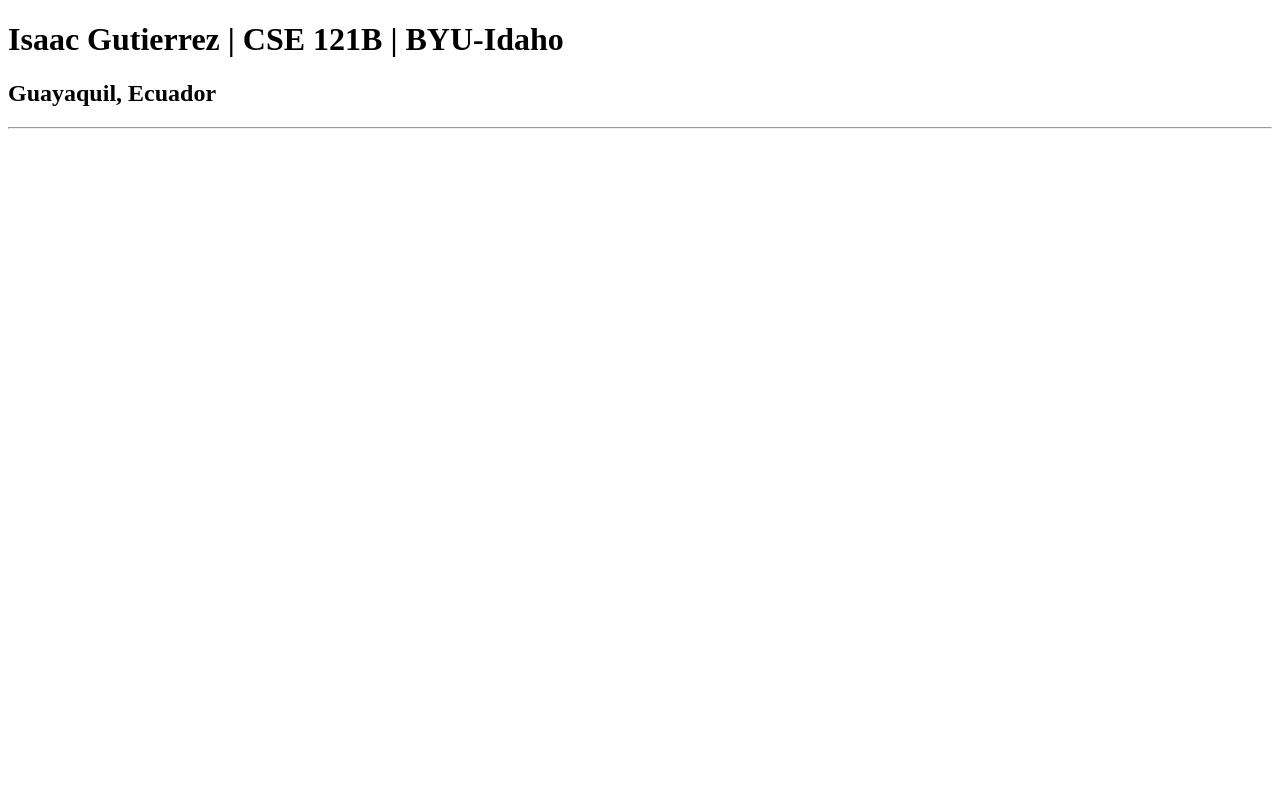
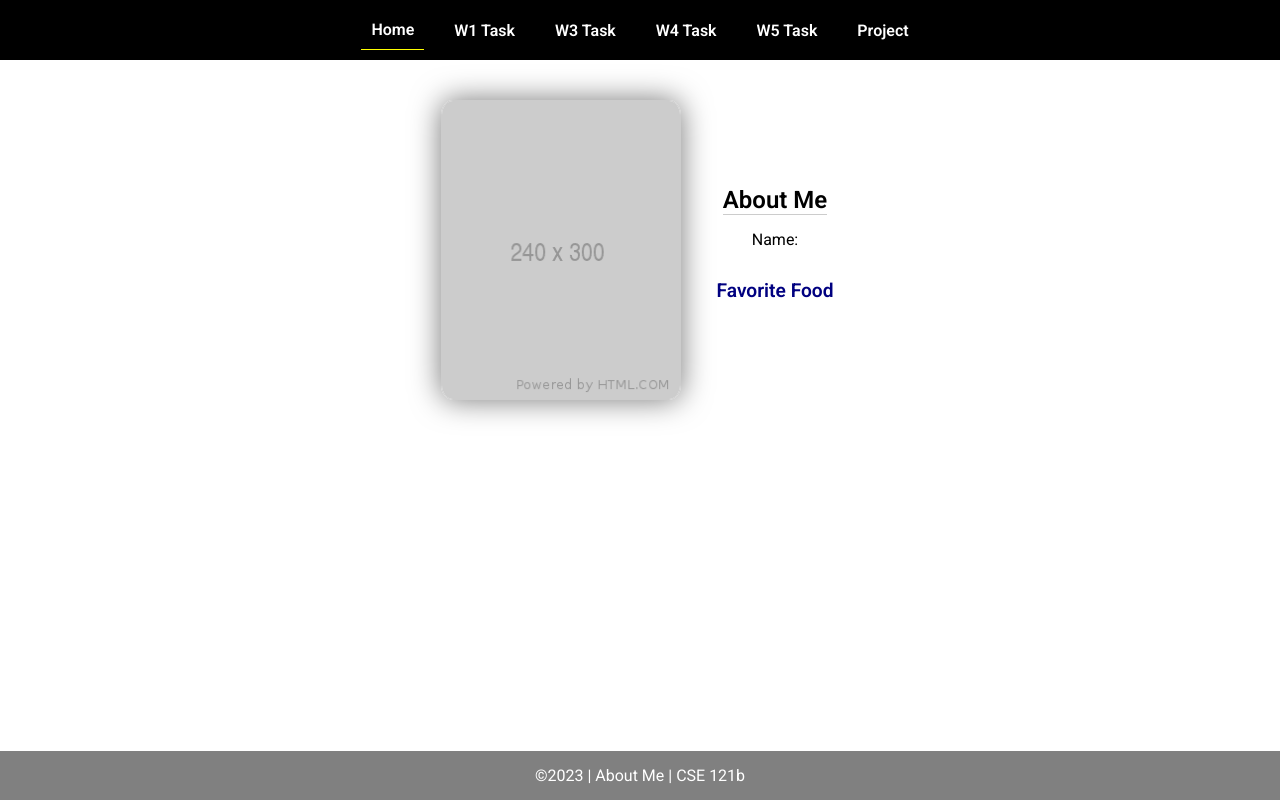
Before and after one commit to ingisaacgutierrez/cse121b, a plain HTML site: page index.html in a window 1280 px wide. Drawn offline with Linux system fonts and the light colour scheme.

Commit message:
setup files for week 2 assigment

```diff
--- a/index.html
+++ b/index.html
@@ -1,13 +1,45 @@
 <!DOCTYPE html>
 <html lang="en">
+
 <head>
-    <meta charset="UTF-8">
-    <meta name="viewport" content="width=device-width, initial-scale=1.0">
-    <title>Isaac Gutierrez | CSE 121B | BYU-Idaho</title>
+  <meta charset="UTF-8">
+  <meta name="viewport" content="width=device-width, initial-scale=1.0">
+  <title>About Me | CSE 121b | W02: Programming Tasks</title>
+  <link rel="preconnect" href="https://fonts.googleapis.com">
+  <link rel="preconnect" href="https://fonts.gstatic.com" crossorigin>
+  <link href="https://fonts.googleapis.com/css2?family=Roboto:wght@400;600&display=swap"
+    rel="stylesheet">
+  <link rel="stylesheet" href="styles/main.css">
 </head>
+
 <body>
-   <h1>Isaac Gutierrez | CSE 121B | BYU-Idaho</h1>
-   <h2>Guayaquil, Ecuador</h2>
-   <hr>
+  <nav>
+    <ul id="menu">
+      <li><a id="toggleMenu">&equiv;</a></li>
+      <li><a href="index.html" class="active">Home</a></li>
+      <li><a href="w01-task.html">W1 Task</a></li>
+      <li><a href="w03-task.html">W3 Task</a></li>
+      <li><a href="w04-task.html">W4 Task</a></li>
+      <li><a href="w05-task.html">W5 Task</a></li>
+      <li><a href="project.html">Project</a></li>
+    </ul>
+  </nav>
+  <main id="home">
+    <picture>
+      <img src="images/placeholder.png" alt="Placeholder Image">
+    </picture>
+    <section>
+      <h1>About Me</h1>
+      <div class="info">Name: <span id="name"></span></div>
+      <h2>Favorite Food</h2>
+      <div class="block" id="food"></div>
+    </section>
+  </main>
+  <footer>
+    &copy;<span id="year"></span> | About Me | CSE 121b
+  </footer>
+  <script src="scripts/main.js"></script>
+  <script src="scripts/w02-task.js"></script>
 </body>
+
 </html>
--- /dev/null
+++ b/scripts/main.js
@@ -0,0 +1,9 @@
+// copyright year
+document.querySelector('#year').textContent = new Date().getFullYear();
+
+// toggle menu in small view
+const toggleMenu = () => {
+    document.querySelector('#menu').classList.toggle('open');
+}
+
+document.querySelector('#toggleMenu').addEventListener('click', toggleMenu);
--- /dev/null
+++ b/styles/main.css
@@ -0,0 +1,157 @@
+/* Universal Selector */
+* {
+    margin: 0;
+    padding: 0;
+    box-sizing: border-box;
+}
+
+/* HTML Selectors */
+body {
+    font-family: 'Roboto', Helvetica, sans-serif;
+}
+
+nav {
+    background-color: black;
+    width: 100%;
+    position: fixed;
+    top: 0;
+}
+
+nav ul {
+    display: flex;
+    flex-direction: column;
+    align-items: center;
+    max-width: fit-content;
+    margin: 0 auto;
+}
+
+nav ul li {
+    flex: 1 1 auto;
+}
+
+nav ul li:first-child {
+    display: block;
+    font-size: 2rem;
+}
+
+nav ul li:first-child a {
+    padding: 1px 10px;
+}
+
+nav ul li {
+    display: none;
+    list-style: none;
+    margin: 10px;
+}
+
+nav ul li a {
+    display: block;
+    padding: 10px;
+    text-decoration: none;
+    font-weight: 600;
+    color: white;
+    text-align: center;
+}
+
+nav ul li a:hover {
+    background-color: #efefef;
+    color: black;
+}
+
+h1, h2 {
+    text-align: center;
+    margin-bottom: 15px;
+
+}
+
+h1 {
+border-bottom: 1px solid #ccc;
+}
+
+h2 {
+    font-size: 1.2rem;
+    color: navy;
+    text-align: center;
+    margin-top: 30px;
+}
+
+main {
+    margin-top: 125px;
+    display: grid;
+    grid-template-columns: 1fr;
+    grid-gap: 20px;
+    align-items: center;
+    justify-content: center;
+}
+
+picture {
+    margin: 0 auto;
+}
+
+picture img {
+    width: 240px;
+    height: auto;
+    border-radius: 5%;
+    border: 1px solid #ccc;
+    box-shadow: 0 0 30px #777;
+}
+
+section {
+    display: flex;
+    flex-direction: column;
+    align-items: center;
+    margin: 10px
+}
+
+label {
+    margin: 15px 0;
+}
+
+footer {
+    background-color: gray;
+    color: white;
+    padding: 15px;
+    text-align: center;
+    width: 100%;
+    position: fixed;
+    bottom: 0;
+}
+
+/* Class Selectors */
+.active {
+    border-bottom: 1px solid yellow;
+}
+
+.open li {
+    display: block;
+}
+
+.block {
+    display: block;
+}
+
+/* ID Selectors */
+
+/* Media Queries */
+@media only screen and (min-width: 32.5em) {
+    nav ul {
+        flex-direction: row;
+    }
+
+    nav ul li:first-child {
+        display: none;
+    }
+
+    nav ul li {
+        display: block;
+    }
+
+    main {
+        margin: 100px auto 20px;
+        grid-template-columns: 250px 1fr;
+        max-width: -moz-fit-content;
+        max-width: fit-content;
+
+    }
+
+}
```
Also changed, not shown: index-old.html (added, +13 -0 lines), scripts/w02-task.js (added, +23 -0 lines), images/placeholder.png (added).
